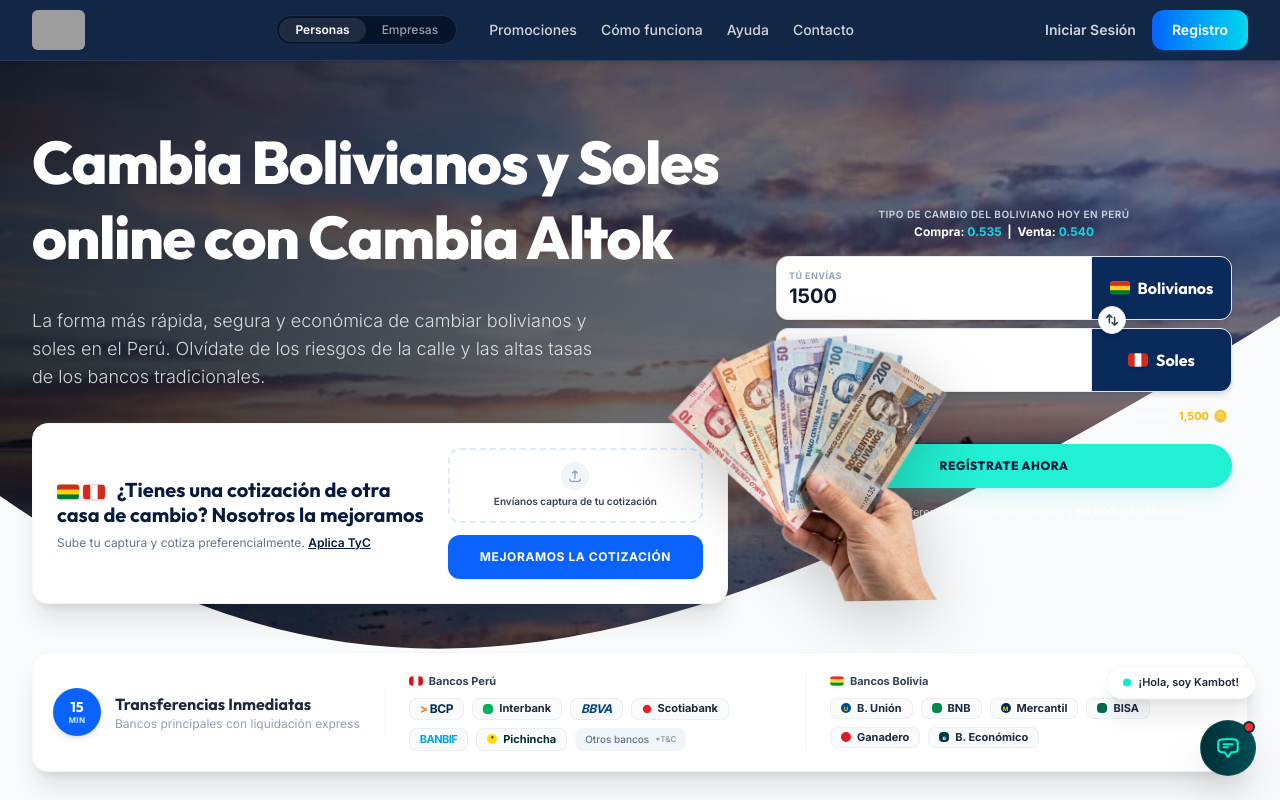
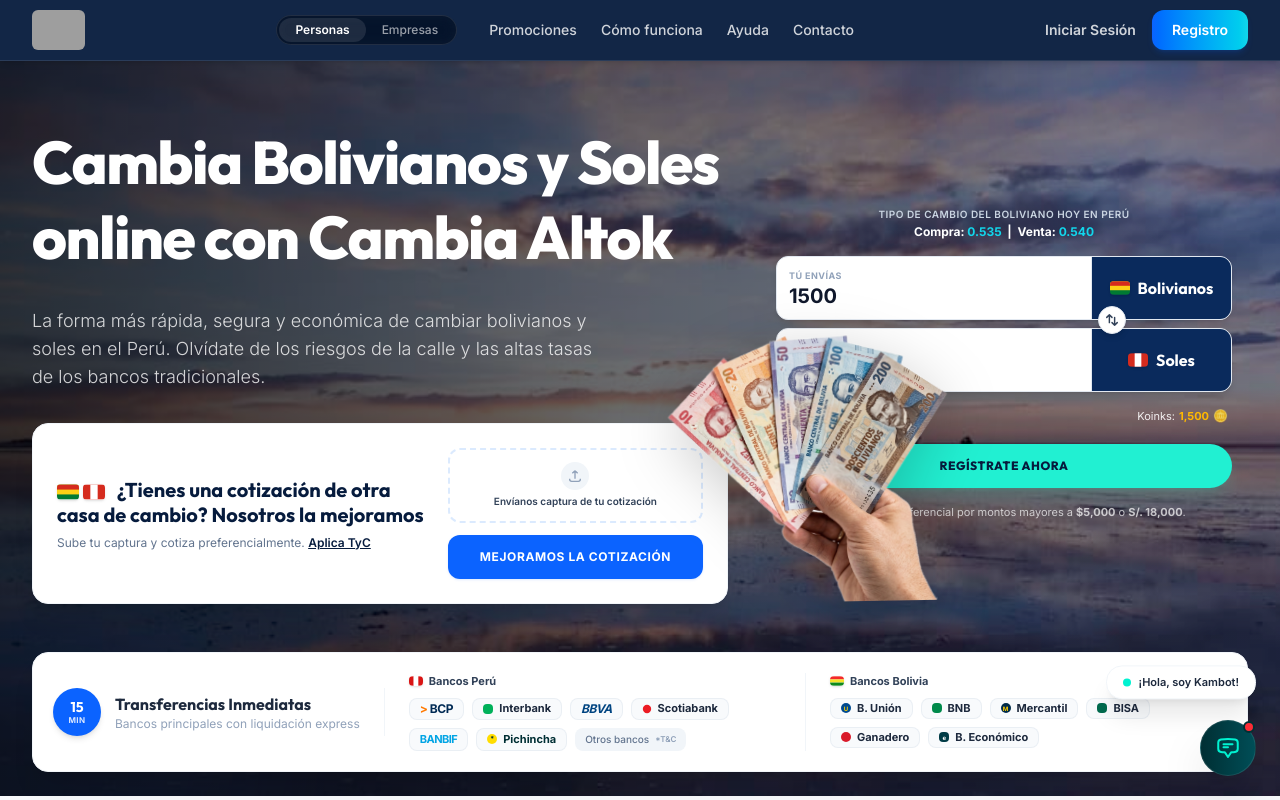
Before and after one commit to rodrigorayo/altok-peru, an Angular app: page / in a window 1280 px wide. Shown: the top 800 px of the page. Built offline with nearby package versions, Linux system fonts and the light colour scheme; grey boxes are pictures that could not be loaded.

Commit message:
style: remove curved SVG wave separator to establish a clean rectangular header transition

```diff
--- a/src/app/app.html
+++ b/src/app/app.html
@@ -638,12 +638,7 @@
 
     </div>
 
-    <!-- Ola decorativa en la parte inferior (estilo Qloud) -->
-    <div class="absolute bottom-0 left-0 right-0 w-full overflow-hidden leading-none pointer-events-none z-10">
-      <svg viewBox="0 0 1200 120" preserveAspectRatio="none" class="relative block w-full h-[180px] sm:h-[280px] lg:h-[480px]">
-        <path d="M0,45 C350,110 650,90 1200,0 L1200,120 L0,120 Z" fill="#f8fafc"></path>
-      </svg>
-    </div>
+
   </header>
 
   <!-- ==================== BANCOS & TRANSFERENCIAS ==================== -->
```
